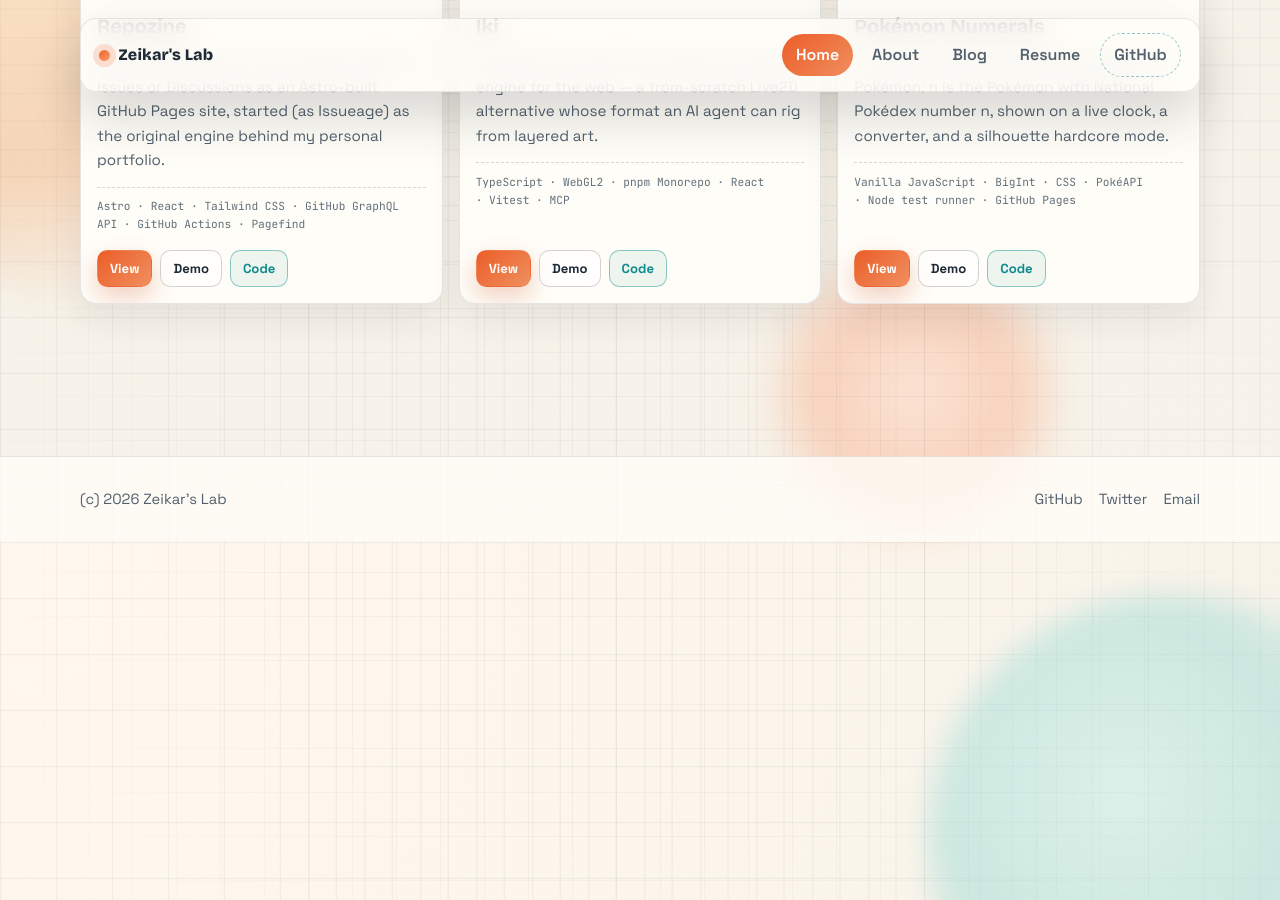
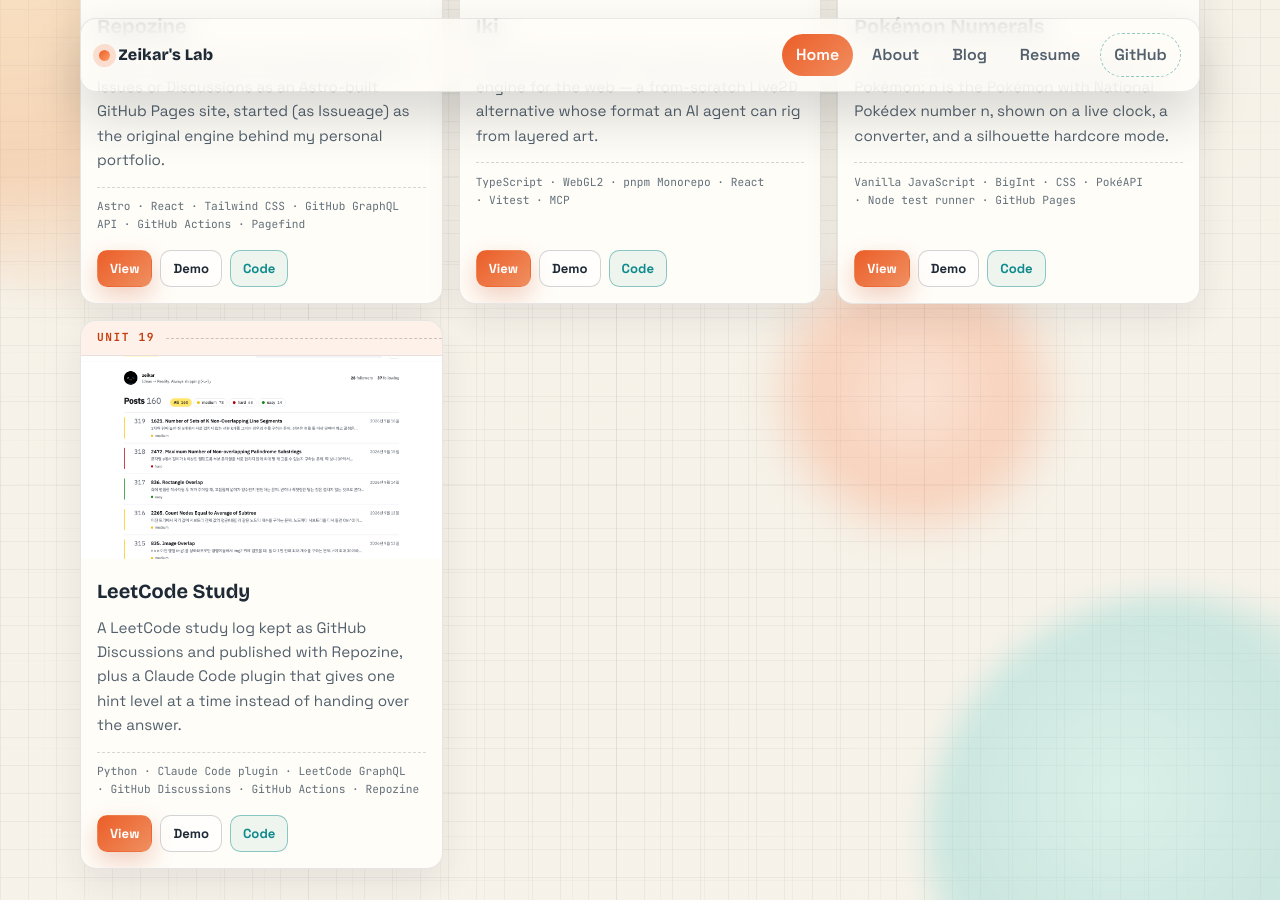
Before and after one commit to zeikar/zeikar.github.io, a Jekyll site: the page built from index.html, in a window 1280 px wide and 900 px high, scrolled down 4107 px. Built offline with Jekyll 4.4.1, drawn with Linux system fonts in a browser that asks for light colours; some of the changed lines change nothing that is shown.

Commit message:
feat(projects): add leetcode
The study log at zeikar.dev/leetcode/ and its leetcode-study Claude Code
plugin had no project page here.

The demo URL now puts /leetcode/ in sitemap-main.xml, so the duplicate
extra_sitemap_urls entry goes. sequence and gadget_no 19 append it after
pokemon-numerals.

````diff
--- a/_config.yml
+++ b/_config.yml
@@ -75,7 +75,6 @@
 extra_sitemap_urls:
   - https://zeikar.dev/blog/
   - https://zeikar.dev/atcoder/
-  - https://zeikar.dev/leetcode/
   - https://zeikar.dev/javascript-30/
   - https://zeikar.dev/interactive-developer-clone/
 
--- /dev/null
+++ b/_projects/leetcode.md
@@ -0,0 +1,43 @@
+---
+layout: project
+title: "LeetCode Study"
+description: "A LeetCode study log kept as GitHub Discussions and published with Repozine, plus a Claude Code plugin that gives one hint level at a time instead of handing over the answer."
+tech_stack: ["Python", "Claude Code plugin", "LeetCode GraphQL", "GitHub Discussions", "GitHub Actions", "Repozine"]
+github_url: "https://github.com/zeikar/leetcode"
+demo_url: "https://zeikar.dev/leetcode/"
+image: "/assets/images/projects/leetcode.png"
+sequence: 19
+gadget_no: 19
+---
+
+A study log that has been running since 2021, and the tool that made it work. Every problem has two halves: a solution file in the repo, and a study note covering what the problem asked, what was tried, what failed, and why the working idea works. The notes are written in Korean and published at [zeikar.dev/leetcode](https://zeikar.dev/leetcode/).
+
+## The log
+
+The notes live in the repo's GitHub Discussions, so writing one is just opening a discussion. [Repozine](/repozine/) builds them into a static site with search and difficulty filters, and redeploys whenever a note or a comment changes.
+
+Two notes-to-code links keep the log honest:
+
+- **The solution must match its note.** A CI check compares each file in `solutions/` against the code block in its discussion and fails if either side went stale.
+- **The index is generated, not maintained.** A workflow regenerates the solved-problems table in the README from the notes, so the count and links never drift from what was actually written.
+
+## leetcode-study, the Claude Code plugin
+
+Every AI coding tool is built to finish the problem for you, which is the one thing you don't want when the problem *is* the point. The plugin makes Claude **give one hint level at a time, then stop and wait**:
+
+- **0** — What have you tried? Nothing is given before this is answered.
+- **1** — Does the problem say what you think it says?
+- **2** — What do the constraints allow?
+- **3** — The one observation the rest turns on, put as a question first.
+- **4** — Implementation, pseudocode before code.
+
+Topic tags are held back until level 2, because "Dynamic Programming" collapses most of the search space on its own and can't be un-seen. A wrong submission gets the smallest input that breaks it, found by brute-forcing against your own code, rather than a rewritten function. The bug stays yours to find.
+
+A small lookup script resolves a number, slug, URL, or `daily` against LeetCode's GraphQL API in one request.
+
+```
+/plugin marketplace add zeikar/leetcode
+/plugin install leetcode-study@leetcode-study
+```
+
+Recording a solved problem is a separate, repo-local skill: it creates the note before the file so CI never sees an orphan, and drafts in the voice of the notes I wrote by hand, measured against them rather than guessed.
````
Also changed, not shown: assets/images/projects/leetcode.png (added).
